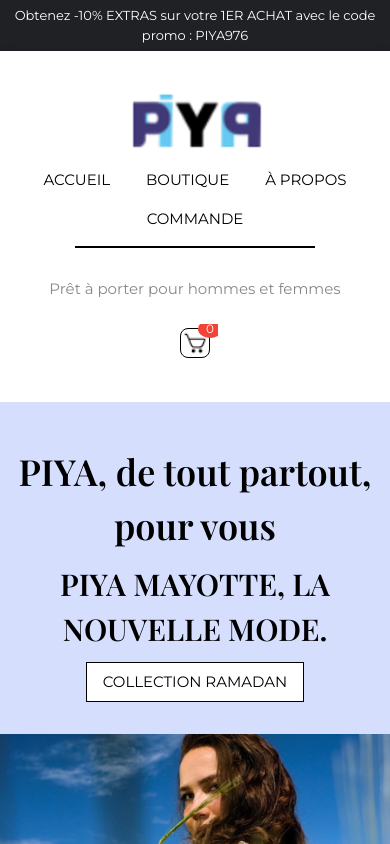
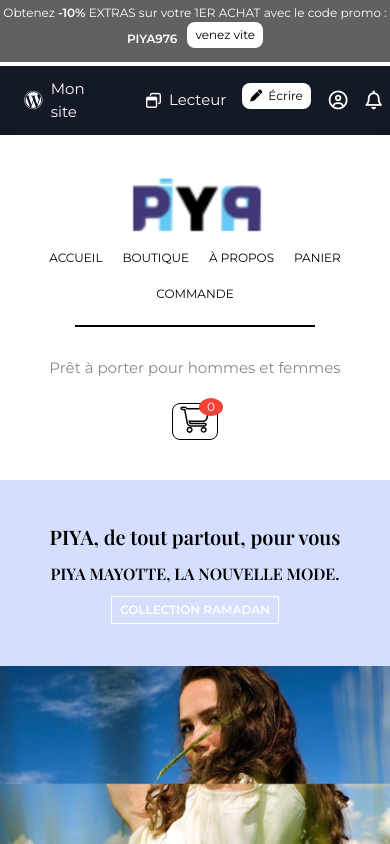
Before and after one commit to ralijaonafehizoro961-wq/groupe_w3-css, a plain HTML site: page index.html in a window 390 px wide. Shown: the top 844 px of the page. Drawn offline with nearby package versions, Linux system fonts and the light colour scheme.

Commit message:
Modification de responsivité et ajout des codes manquants w3css

```diff
--- a/index.html
+++ b/index.html
@@ -6,6 +6,7 @@
     <title>PIYA-w3-css</title>
     <link rel="stylesheet" href="4/w3.css" />
     <link href="https://fonts.googleapis.com/css2?family=Playfair+Display:wght@600;700;900&family=Montserrat:wght@300;400;600&display=swap" rel="stylesheet"/>
+    <link rel="stylesheet" href="https://cdnjs.cloudflare.com/ajax/libs/font-awesome/6.5.0/css/all.min.css" />
   <style>
       body {
         font-family: "Montserrat", sans-serif;
@@ -16,11 +17,13 @@
       .section-title {
         font-family: "Playfair Display", serif;
       }
+      .barre{
+        background: rgb(20, 25, 38);
+      }
       .hero-top {
         background:#d5defc;
       }
       .promo {
-        background: #1f2124;
         color: white;
         font-size: 13px;
         padding: 6px 0;
@@ -53,23 +56,92 @@
       .footer{
         background: #acaaaa;
       }
-      /* Responsive header menu */
-      @media screen and (max-width: 700px) {
-        .w3-right-align a {
-          display: block;
-          margin: 4px 0;
+      /* Responsivité de mon site */
+      @media screen and (max-width: 1024px) {
+        .w3-row {
+          flex-wrap: wrap;
+        }
+        .hero-image {
+          height: 250px;
+        }
+        .product-img,
+        .category-img {
+          width: 90%;
+          height: auto;
+          margin: auto;
+        }
+      }
+
+      @media screen and (max-width: 768px) {
+        .w3-col.m6, .w3-col.m3, .w3-col.l2, .w3-col.l8 {
+          width: 100% !important;
+          text-align: center !important;
         }
         .hero-image {
           height: 200px;
+        }
+        .w3-button {
+          margin-bottom: 10px;
+        }
+      }
+
+      @media screen and (max-width: 480px) {
+        .w3-row-padding {
+          padding: 0 !important;
+        }
+        .product-img,
+        .category-img {
+          width: 100%;
+          height: auto;
+        }
+        .promo {
+          font-size: 12px;
+          padding: 4px 0;
+        }
+        .w3-button {
+          font-size: 12px !important;
+          padding: 4px 8px !important;
+        }
+        .hero-top h1 {
+          font-size: 20px;
+        }
+        .hero-top h2 {
+          font-size: 16px;
         }
       }
     </style>
   </head>
   <body>
     <!--premier bare -->
-    <div class="promo">
-      Obtenez -10% EXTRAS sur votre 1ER ACHAT avec le code promo : PIYA976
+    <div class="promo w3-dark-grey">
+      Obtenez <b>-10% </b>EXTRAS sur votre 1ER ACHAT avec le code promo : <b>PIYA976</b><button class="w3-button w3-white w3-round-large w3-tiny" style="margin-left: 10px;">venez vite</button>
     </div>
+    <!--barre blanc-->
+    <div style="width:100%; height:4px; background:white;"></div>
+    <!--second barre-->
+    <div class=" barre w3-bar  w3-padding-small" style="display:flex; align-items:center; justify-content:space-between;">
+    <div style="display:flex; align-items:center; gap:20px;">
+
+      <div class="w3-bar-item w3-text-white" style="display:flex; align-items:center; gap:8px;">
+        <i class="fa-brands fa-wordpress fa-lg"></i>
+        <span>Mon site</span>
+      </div>
+
+      <div class="w3-bar-item w3-text-white" style="display:flex; align-items:center; gap:8px;">
+        <i class="fa-regular fa-window-restore"></i>
+        <span>Lecteur</span>
+      </div>
+    </div>
+
+<div style="display:flex; align-items:center; gap:18px;">
+  <button class="w3-button w3-white  w3-tiny w3-round-large" style="display:flex; align-items:center; gap:6px;">
+    <i class="fa-solid fa-pen"></i>
+    Écrire
+  </button>
+  <i class="fa-regular fa-circle-user w3-text-white fa-lg"></i>
+  <i class="fa-regular fa-bell w3-text-white fa-lg"></i>
+</div>
+</div>
     <!--en tete-->
     <header class="w3-white w3-card w3-padding-32 w3-padding-small">
       <div class="w3-row w3-padding-small w3-center w3-middle">
@@ -82,6 +154,7 @@
           <a href="#" class="w3-button w3-white w3-hover-light-grey">ACCUEIL</a>
           <a href="#" class="w3-button w3-white w3-hover-light-grey">BOUTIQUE</a>
           <a href="#" class="w3-button w3-white w3-hover-light-grey">À PROPOS</a>
+          <a href="#" class="w3-button w3-white w3-hover-light-grey">PANIER</a>
           <a href="#" class="w3-button w3-white w3-hover-light-grey">COMMANDE</a>
           <!--BARRE QUI SEPARE LE NAVBAR ET LE TEXTE EN BAS-->
           <div class="w3-black" style="height:2px; width:70%; margin:8px auto;"></div>
@@ -89,9 +162,12 @@
         </div>
         <!--icon -->
         <div class="w3-col s12 m3 l2 w3-right-align w3-padding-small w3-center">
-          <div class="w3-button w3-white w3-hover-light-grey w3-padding-small" style="position: relative">
-            <span class="w3-badge w3-red w3-small" style="position: absolute; top: -4px; right: -4px" >0</span>
-            <img src="image/cart.png" alt="logo"class="w3-image w3-border w3-border-black w3-round-large" style="max-width: 500%; height: 30px;">
+          <div class="w3-white w3-border w3-border-black w3-round-large w3-padding-small w3-hover-light-grey" style="display: inline-block; position: relative;">
+            <span class="w3-badge w3-red w3-small"
+              style="position: absolute; top: -6px; right: -6px;">0</span>
+            <i class="fa-solid fa-cart-shopping"
+           style="font-size: 25px; color: white; -webkit-text-stroke: 1.5px black;">
+            </i>
           </div>
         </div>
       </div>
@@ -99,7 +175,7 @@
     <div class="hero-top w3-center  w3-padding-32">
       <h1>PIYA, de tout partout, pour vous</h1>
       <h2>PIYA MAYOTTE, LA NOUVELLE MODE.</h2>
-      <div class="w3-btn w3-white w3-border w3-border-black ">COLLECTION RAMADAN</div>
+      <div class="w3-button w3-transparent w3-border w3-border-white w3-text-white w3-text-white w3-large"><b>COLLECTION RAMADAN</b></div>
     </div>
     <div class="hero-image" style="background-image: url('image/Capture\ d’écran\ 2025-11-25\ 084947.png');" ></div>
     <!--CATEGORIES-->
```
